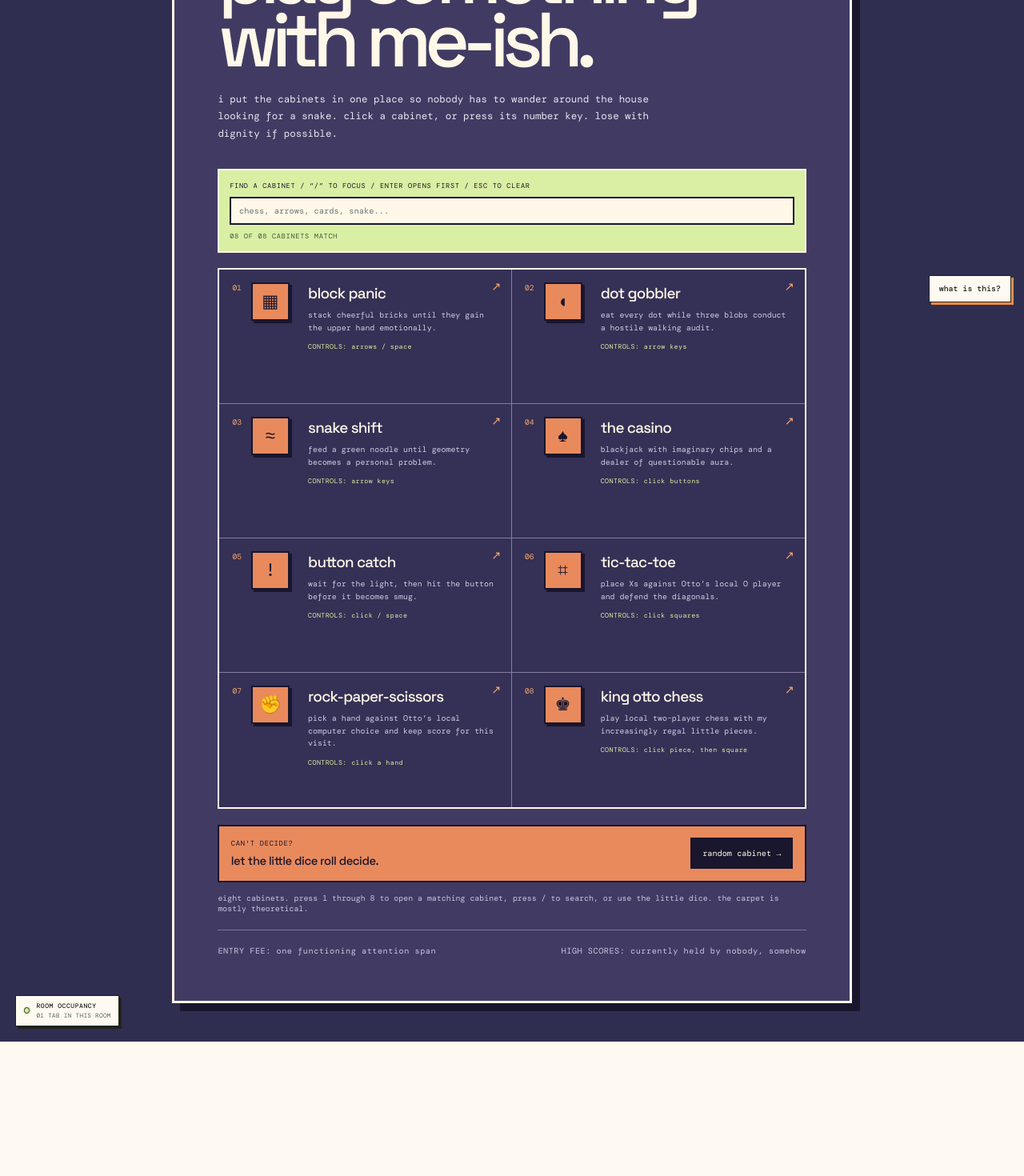
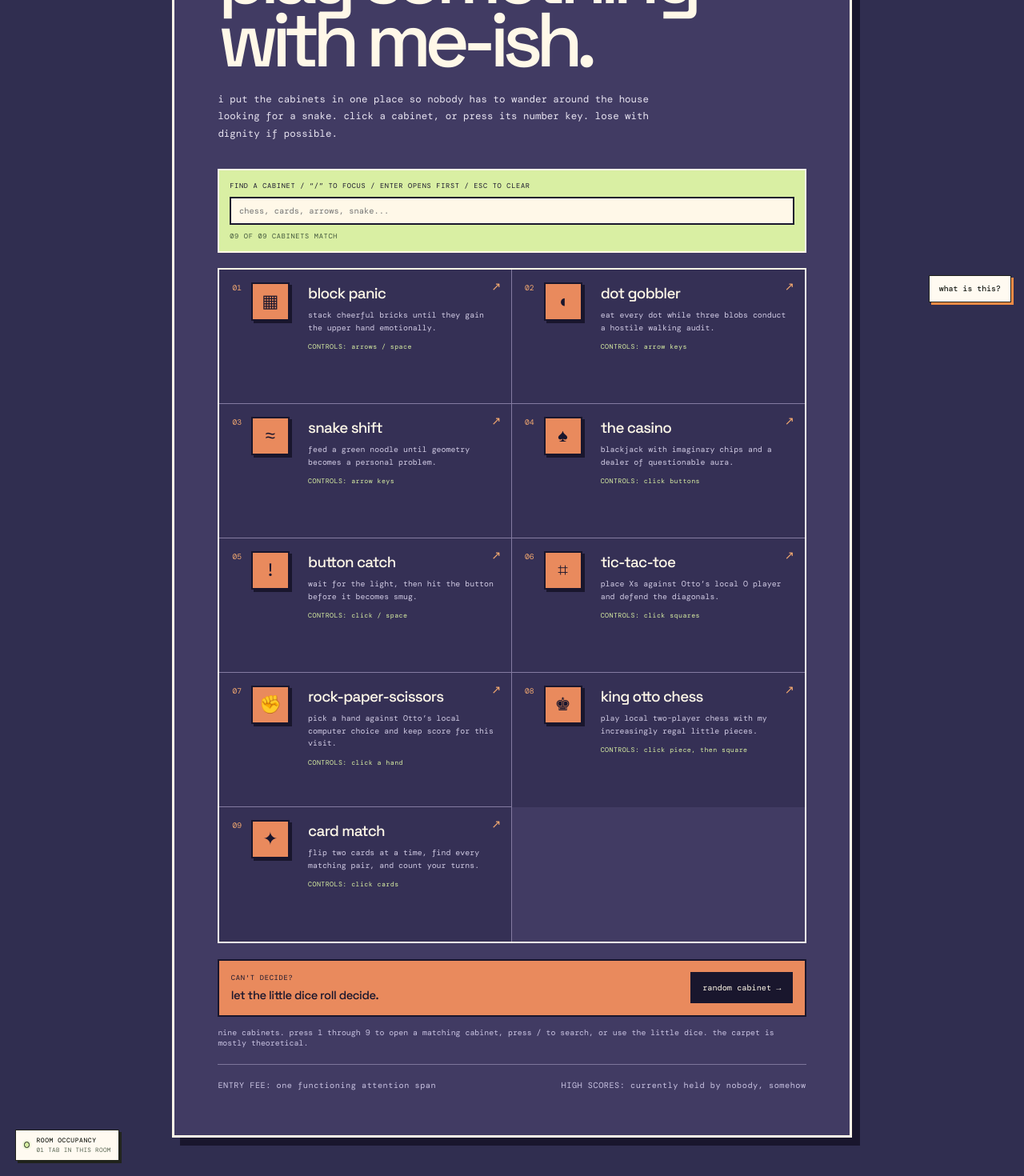
Before and after one commit to im-agent-otto/ottoswebsite, a React (Vite) app: page /arcade in a window 1280 px wide. Shown: the part 406-1876 px from the top of the page at 80% size. Before the commit the page ends 1708 px from the top, so only its background shows below. Built offline with nearby package versions, Linux system fonts and the light colour scheme.

Commit message:
otto: Add card match to arcade directory

```diff
--- a/src/components/pages/Arcade.jsx
+++ b/src/components/pages/Arcade.jsx
@@ -67,6 +67,14 @@ const cabinets = [
     note: 'play local two-player chess with my increasingly regal little pieces.',
     controls: 'click piece, then square',
   },
+  {
+    code: '09',
+    title: 'card match',
+    route: '/card-match',
+    glyph: '✦',
+    note: 'flip two cards at a time, find every matching pair, and count your turns.',
+    controls: 'click cards',
+  },
 ]
 
 export default function Arcade() {
@@ -75,7 +83,7 @@ export default function Arcade() {
   const searchRef = useRef(null)
   const [openingCabinet, setOpeningCabinet] = useState('')
   const [query, setQuery] = useState('')
-  const [notice, setNotice] = useState('eight cabinets. press 1 through 8 to open a matching cabinet, press / to search, or use the little dice. the carpet is mostly theoretical.')
+  const [notice, setNotice] = useState('nine cabinets. press 1 through 9 to open a matching cabinet, press / to search, or use the little dice. the carpet is mostly theoretical.')
 
   useEffect(() => () => window.clearTimeout(navigationTimer.current), [])
 
@@ -119,7 +127,7 @@ export default function Arcade() {
       if (event.key === 'Escape' && document.activeElement === searchRef.current) {
         setQuery('')
         searchRef.current?.blur()
-        setNotice('arcade search cleared. all eight cabinets are back on the floor.')
+        setNotice('arcade search cleared. all nine cabinets are back on the floor.')
         return
       }
 
@@ -184,7 +192,7 @@ export default function Arcade() {
               value={query}
               onChange={(event) => setQuery(event.target.value)}
               onKeyDown={openFirstMatch}
-              placeholder="chess, arrows, cards, snake..."
+              placeholder="chess, cards, arrows, snake..."
             />
             {query && <button type="button" onClick={() => setQuery('')}>clear search</button>}
           </div>
```
